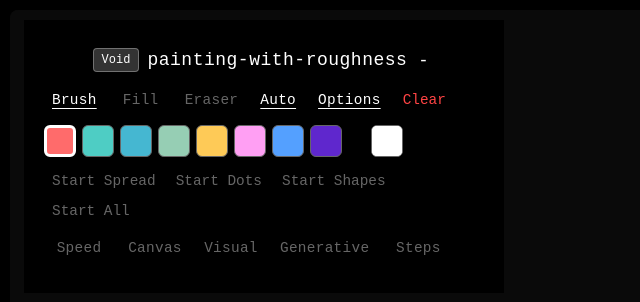
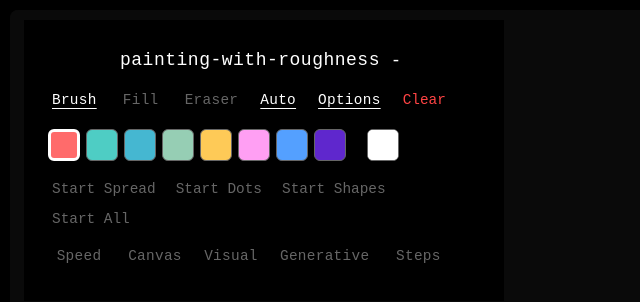
Before and after one commit to jo56/painting-with-roughness, a React (Vite) app: page / in a window 1280 px wide. Shown: the top 302 px of the page, without its empty margins (0-640 px from the left). Built offline with nearby package versions, Linux system fonts and the light colour scheme.

Commit message:
using void them

```diff
--- a/src/App.tsx
+++ b/src/App.tsx
@@ -250,7 +250,7 @@ useEffect(() => { autoShapesEnabledRef.current = autoShapesEnabled; }, [autoShap
  // BRUSH PATCH
  // BRUSH PATCH
   const [panelMinimized, setPanelMinimized] = useState(false);
-  const [currentTheme, setCurrentTheme] = useState(0); // 0: sketch, 1: retro, 2: physical
+  const [currentTheme] = useState(0); // Locked to void theme
   const [showSpeedSettings, setShowSpeedSettings] = useState(false);
   const [showCanvasSettings, setShowCanvasSettings] = useState(false);
   const [showVisualSettings, setShowVisualSettings] = useState(false);
@@ -641,9 +641,6 @@ const [showGenerativeSettings, setShowGenerativeSettings] = useState(false);
     }
   };
 
-  const toggleTheme = () => {
-    setCurrentTheme((prev) => (prev + 1) % 3);
-  };
 
   const currentThemeConfig = themes[currentTheme as keyof typeof themes];
 
@@ -2439,23 +2436,6 @@ if (e.key === 'Shift') {
             ...currentThemeConfig.header
           }}
         >
-          <button
-            onClick={toggleTheme}
-            style={{
-              background: 'rgba(255,255,255,0.2)',
-              border: '1px solid rgba(255,255,255,0.3)',
-              color: 'inherit',
-              cursor: 'pointer',
-              fontSize: '12px',
-              padding: '4px 8px',
-              borderRadius: '4px',
-              marginRight: '8px',
-              fontFamily: 'inherit'
-            }}
-            title={`Switch to ${themes[(currentTheme + 1) % 3].name} theme`}
-          >
-            {currentThemeConfig.name}
-          </button>
           <span>painting-with-roughness</span>
           <button
             onClick={() => setPanelMinimized(prev => !prev)}
@@ -2560,7 +2540,7 @@ if (e.key === 'Shift') {
 
 
             <div style={{ marginBottom: '12px' }}>
-              <div style={{ display: 'flex', gap: '6px', flexWrap: 'wrap', alignItems: 'center' }}>
+              <div style={{ display: 'flex', gap: '6px', flexWrap: 'wrap', alignItems: 'center', padding: '4px' }}>
                 {palette.slice(1).map((color, index) => (
                   <button
                       key={index + 1}
@@ -2913,7 +2893,7 @@ if (e.key === 'Shift') {
             )}
 
             {showOptions && showGenerativeSettings && (
-              <div style={{ marginBottom: '12px' }}>
+              <div style={{ marginBottom: '12px', padding: '4px' }}>
                 <div style={{ display: 'flex', gap: '6px', alignItems: 'center', marginBottom: '10px' }}>
                   <div style={{ flexGrow: 1}}>
                     <label style={{ fontWeight: 600, marginBottom: '6px', display: 'block' }}>Spread Pattern:</label>
```
